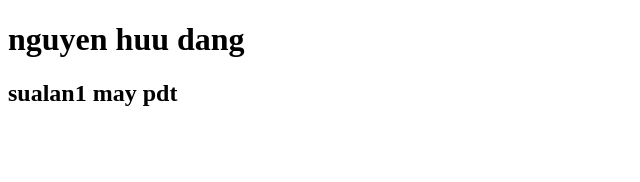
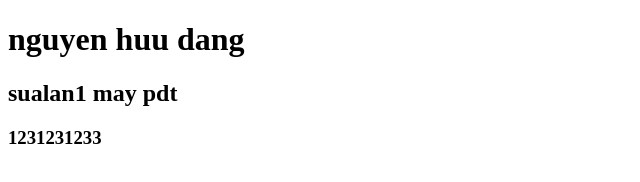
Before and after one commit to nguyenhuudang04/new, a plain HTML site: page index.html in a window 1280 px wide. Shown: the whole page, without its empty margins (0-640 px from the left). Drawn offline with Linux system fonts and the light colour scheme.

Commit message:
sua lan 5

```diff
--- a/index.html
+++ b/index.html
@@ -8,5 +8,6 @@
   <body>
     <h1>nguyen huu dang</h1>
     <h2>sualan1 may pdt</h2>
+    <h3>1231231233</h3>
   </body>
 </html>
```
